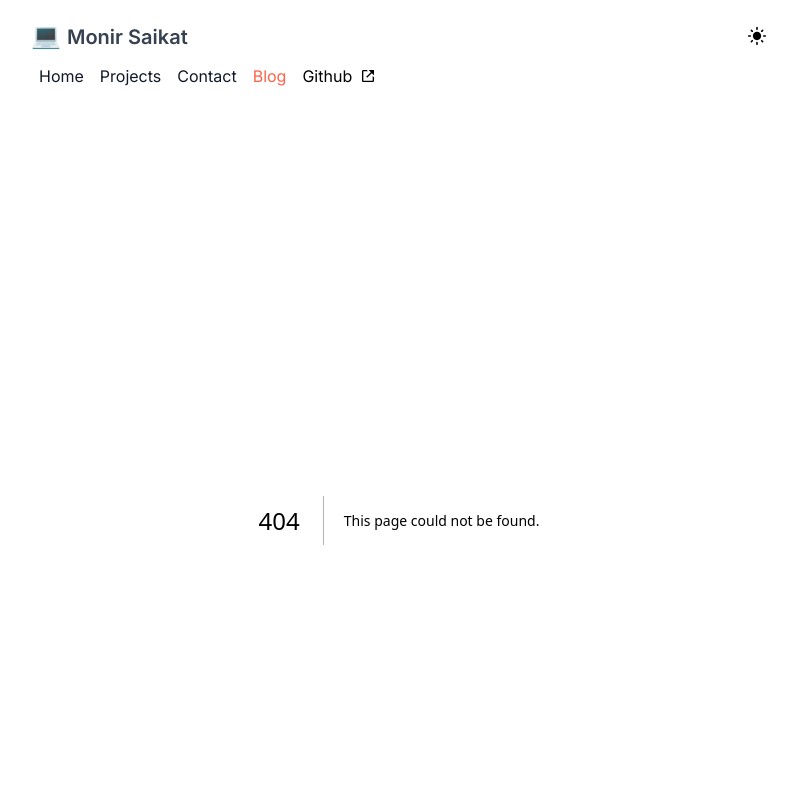
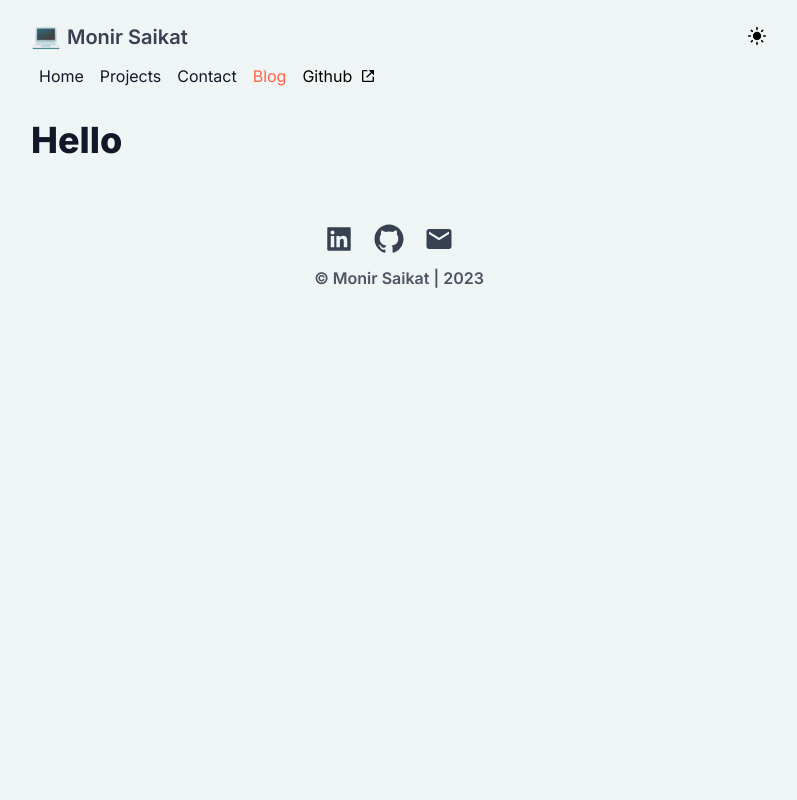
Before and after one commit to MonirSaikat/MonirSaikat, a Next.js app: page /blog/introduction-to-gray-matter in a window 1280 px wide. Before the commit this address had no page. Shown: the top 800 px of the page, without its empty margins (241-1038 px from the left). Built offline with nearby package versions, Linux system fonts and the light colour scheme.

Commit message:
added tailwind typography for post details page

```diff
--- a/package.json
+++ b/package.json
@@ -26,6 +26,7 @@
     "@hookform/resolvers": "^2.9.10",
     "classnames": "^2.3.2",
     "gray-matter": "^4.0.3",
+    "marked": "^4.2.5",
     "next": "^13.1.1",
     "react": "^18.2.0",
     "react-dom": "^18.2.0",
@@ -35,6 +36,7 @@
     "yup": "^0.32.11"
   },
   "devDependencies": {
+    "@tailwindcss/typography": "^0.5.8",
     "autoprefixer": "^10.4.13",
     "postcss": "^8.4.20",
     "tailwindcss": "^3.2.4"
--- /dev/null
+++ b/pages/blog/[slug].js
@@ -0,0 +1,50 @@
+import fs from 'fs';
+import matter from 'gray-matter';
+import { marked } from 'marked';
+import path from 'path';
+
+const PostPage = ({
+  frontmatter,
+  slug,
+  content
+}) => {
+  return(
+    <div className='prose dark:prose-invert'>
+      <div dangerouslySetInnerHTML={{ __html: marked(content) }}></div>
+    </div>
+  );
+};
+
+export default PostPage;
+
+export function getStaticPaths() {
+  const files = fs.readdirSync(path.join('posts'))
+
+  const paths = files.map((filename) => ({
+    params: {
+      slug: filename.replace('.md', ''),
+    },
+  }))
+
+  return {
+    paths,
+    fallback: false,
+  }
+}
+
+export function getStaticProps({ params: { slug } }) {
+  const markdownWithMeta = fs.readFileSync(
+    path.join('posts', slug + '.md'),
+    'utf-8'
+  )
+
+  const { data: frontmatter, content } = matter(markdownWithMeta)
+
+  return {
+    props: {
+      frontmatter,
+      slug,
+      content,
+    },
+  }
+}
--- a/tailwind.config.js
+++ b/tailwind.config.js
@@ -23,5 +23,7 @@ module.exports = {
       },
     },
   },
-  plugins: [],
+  plugins: [
+    require('@tailwindcss/typography'),
+  ],
 }
```
Also changed, not shown: 1 other file (tests, documents, lock files or other folders).
